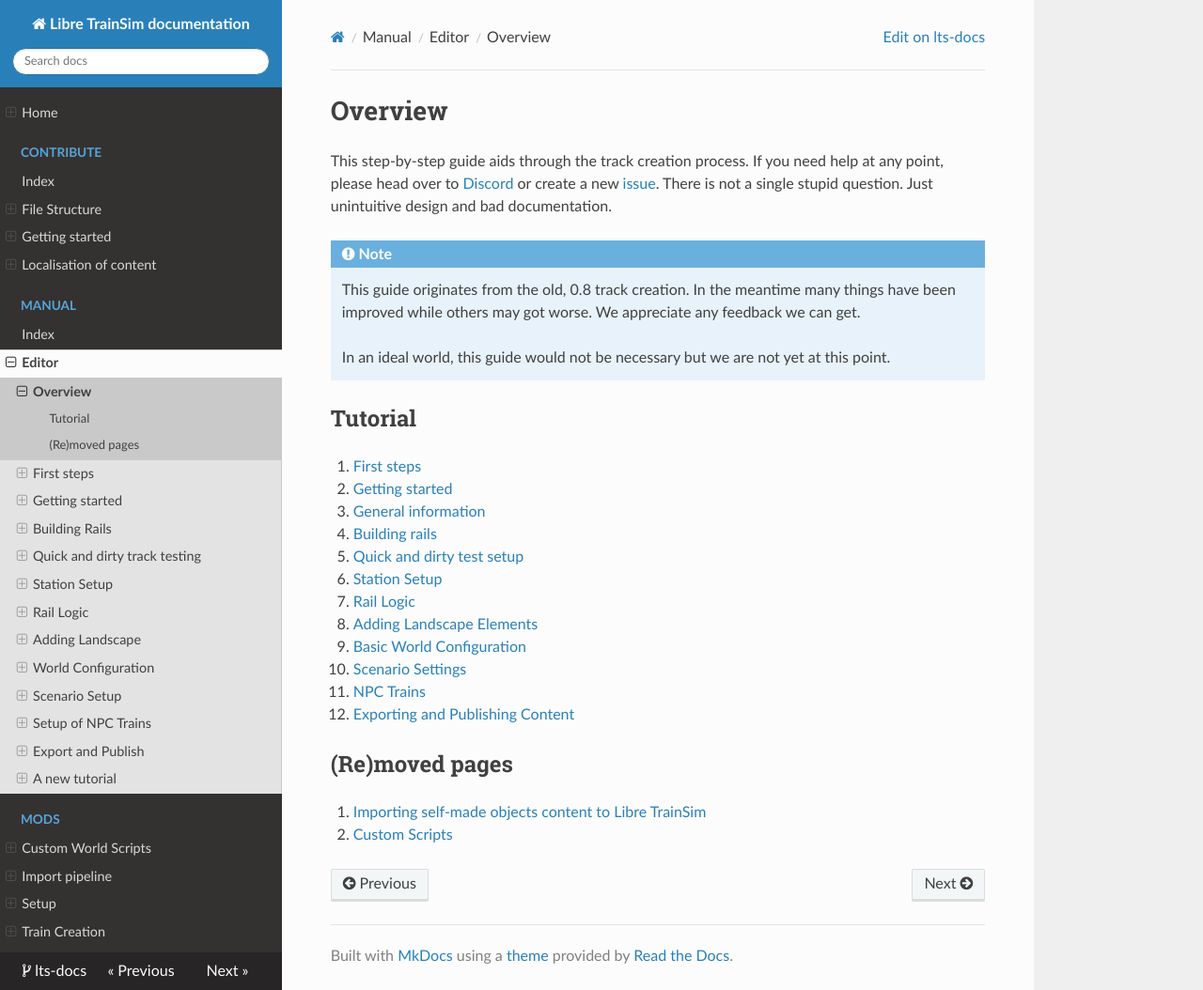
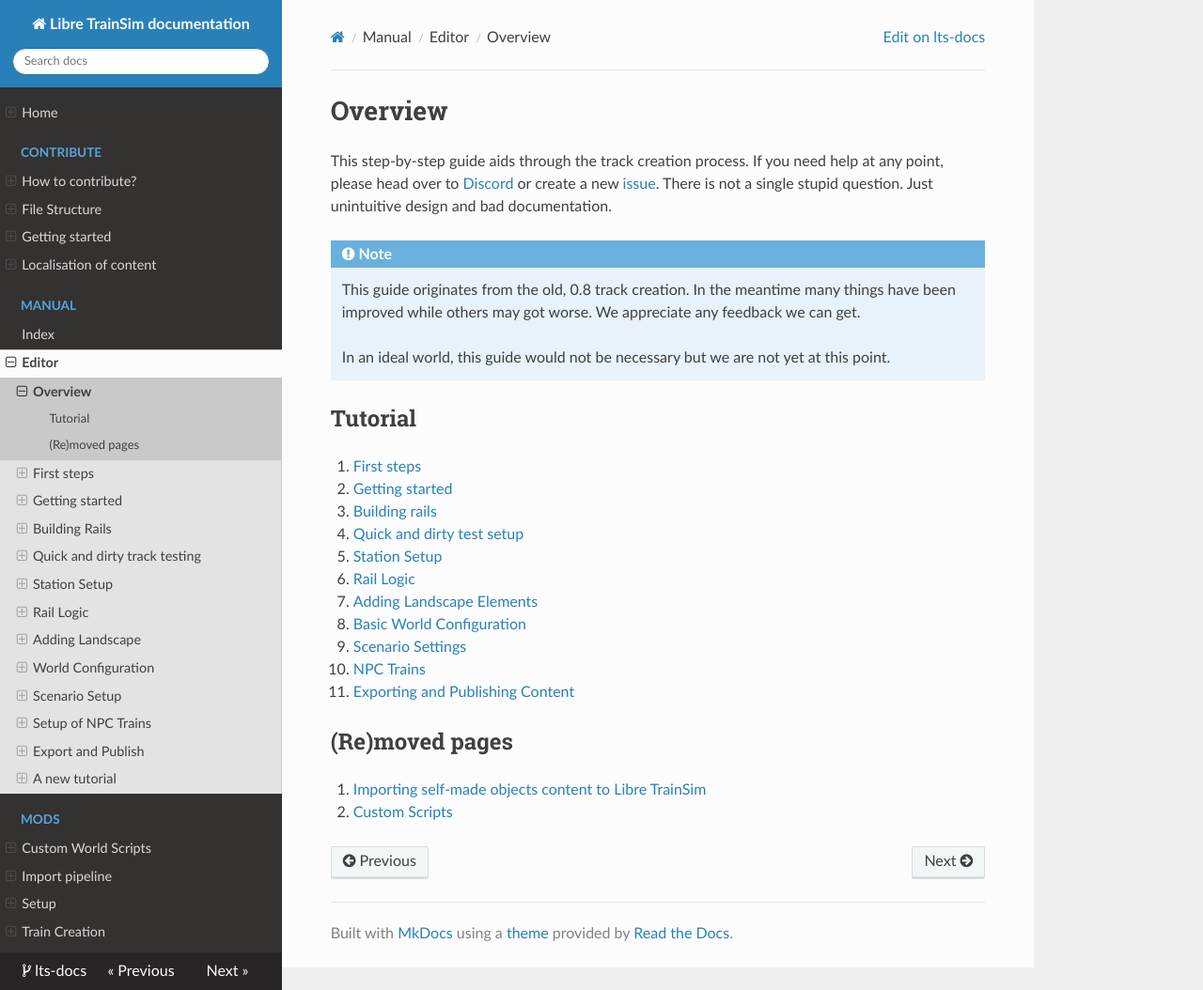
Before and after one commit to Libre-TrainSim/lts-docs, an MkDocs documentation site: the page built from docs/manual/editor/00-index.md, in a window 1280 px wide and 1054 px high. Shown: the whole window at 94% size. Built offline with MkDocs 1.6.1, drawn with Linux system fonts in a browser that asks for light colours; nearby versions of some CDN libraries.

Commit message:
Remove general info reference and smaller adjustments

```diff
--- a/docs/manual/editor/00-index.md
+++ b/docs/manual/editor/00-index.md
@@ -12,16 +12,15 @@ This step-by-step guide aids through the track creation process. If you need hel
 
 1. [First steps](01-first-steps.md)
 2. [Getting started](02-getting-started.md)
-3. [General information](03-general-information.md)
-4. [Building rails](04-building-rails.md)
-5. [Quick and dirty test setup](05-quick-test-setup.md)
-6. [Station Setup](06-station-setup.md)
-7. [Rail Logic](07-rail-logic.md)
-8. [Adding Landscape Elements](08-adding-landscape.md)
-9.  [Basic World Configuration](09-world-configuration.md)
-10. [Scenario Settings](10-scenario-setup.md)
-11. [NPC Trains](11-npc-trains.md)
-12. [Exporting and Publishing Content](12-export-and-publish.md)
+3. [Building rails](04-building-rails.md)
+4. [Quick and dirty test setup](05-quick-test-setup.md)
+5. [Station Setup](06-station-setup.md)
+6. [Rail Logic](07-rail-logic.md)
+7. [Adding Landscape Elements](08-adding-landscape.md)
+8.  [Basic World Configuration](09-world-configuration.md)
+9. [Scenario Settings](10-scenario-setup.md)
+10. [NPC Trains](11-npc-trains.md)
+11. [Exporting and Publishing Content](12-export-and-publish.md)
 
 ## (Re)moved pages
 
```
Also changed, not shown: docs/contribute/index.md (+4 -0 lines), docs/manual/editor/01-first-steps.md (+1 -1 lines).
